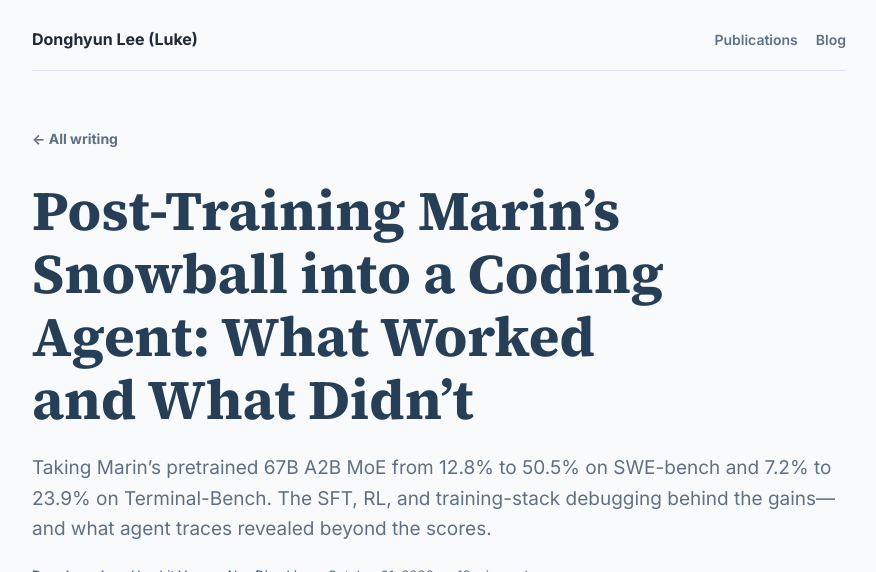
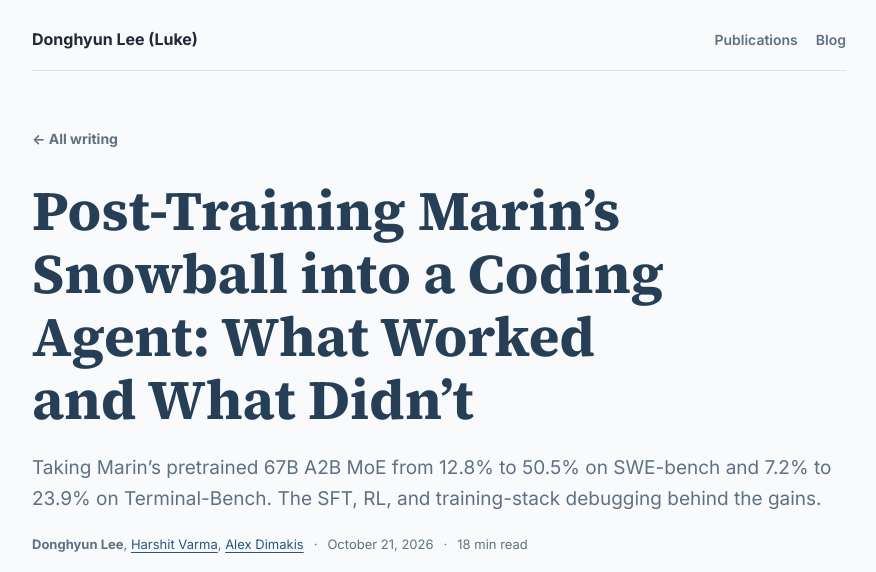
Before and after one commit to lukedhlee/lukedhlee.github.io, a Jekyll site: the page built from _posts/2026-10-21-turning-snowball-into-a-coding-agent.md, in a window 1280 px wide and 900 px high, cut to the strip 0-572 px from the top of the window. Shown: the whole strip, without its empty margins (201-1077 px from the left). Built offline with Jekyll 4.4.1, drawn with Linux system fonts in a browser that asks for light colours.

Commit message:
Shorten Snowball post subtitle

```diff
--- a/_posts/2026-10-21-turning-snowball-into-a-coding-agent.md
+++ b/_posts/2026-10-21-turning-snowball-into-a-coding-agent.md
@@ -2,7 +2,7 @@
 layout: research
 color_theme: snowball
 title: "Post-Training Marin’s Snowball into a Coding Agent: What Worked and What Didn’t"
-description: "Taking Marin’s pretrained 67B A2B MoE from 12.8% to 50.5% on SWE-bench and 7.2% to 23.9% on Terminal-Bench. The SFT, RL, and training-stack debugging behind the gains—and what agent traces revealed beyond the scores."
+description: "Taking Marin’s pretrained 67B A2B MoE from 12.8% to 50.5% on SWE-bench and 7.2% to 23.9% on Terminal-Bench. The SFT, RL, and training-stack debugging behind the gains."
 image:
   path: /assets/img/snowball/snowball-coding-workshop.png
   alt: "Snowball learning to build and test code at a snowy mountain workshop."
```
